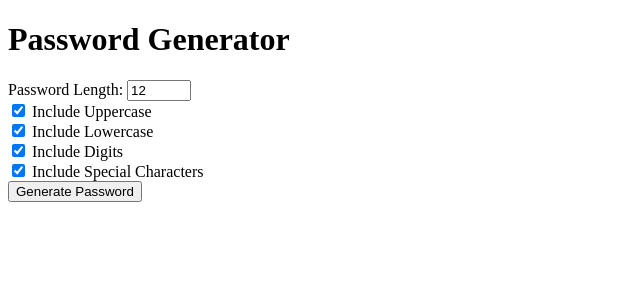
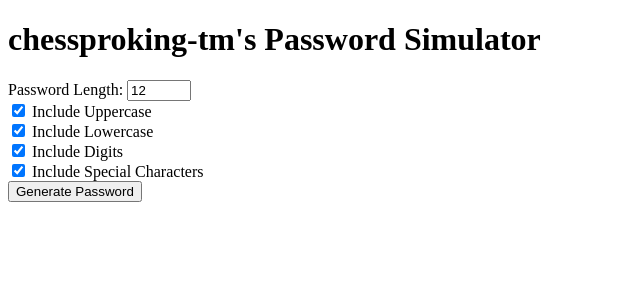
Before and after one commit to AlbertCanCode/test-py-code, a Flask app: page / in a window 1280 px wide. Shown: the top 300 px of the page, without its empty margins (0-640 px from the left). Run offline with Flask 3, Linux system fonts and the light colour scheme.

Commit message:
Update index.html

```diff
--- a/templates/index.html
+++ b/templates/index.html
@@ -2,11 +2,11 @@
 <html lang="en">
 <head>
     <meta charset="UTF-8">
-    <title>Password Generator</title>
+    <title>chessproking-tm's Password Simulator</title>
     <meta name="google-site-verification" content="hxiX__ldpj9hmreGCLfXADf1fZYuTdIq3i8BY7imPU0" />
 </head>
 <body>
-    <h1>Password Generator</h1>
+    <h1>chessproking-tm's Password Simulator</h1>
 
     <div id="loading-message" style="display:none;">Loading...</div>
 
```
